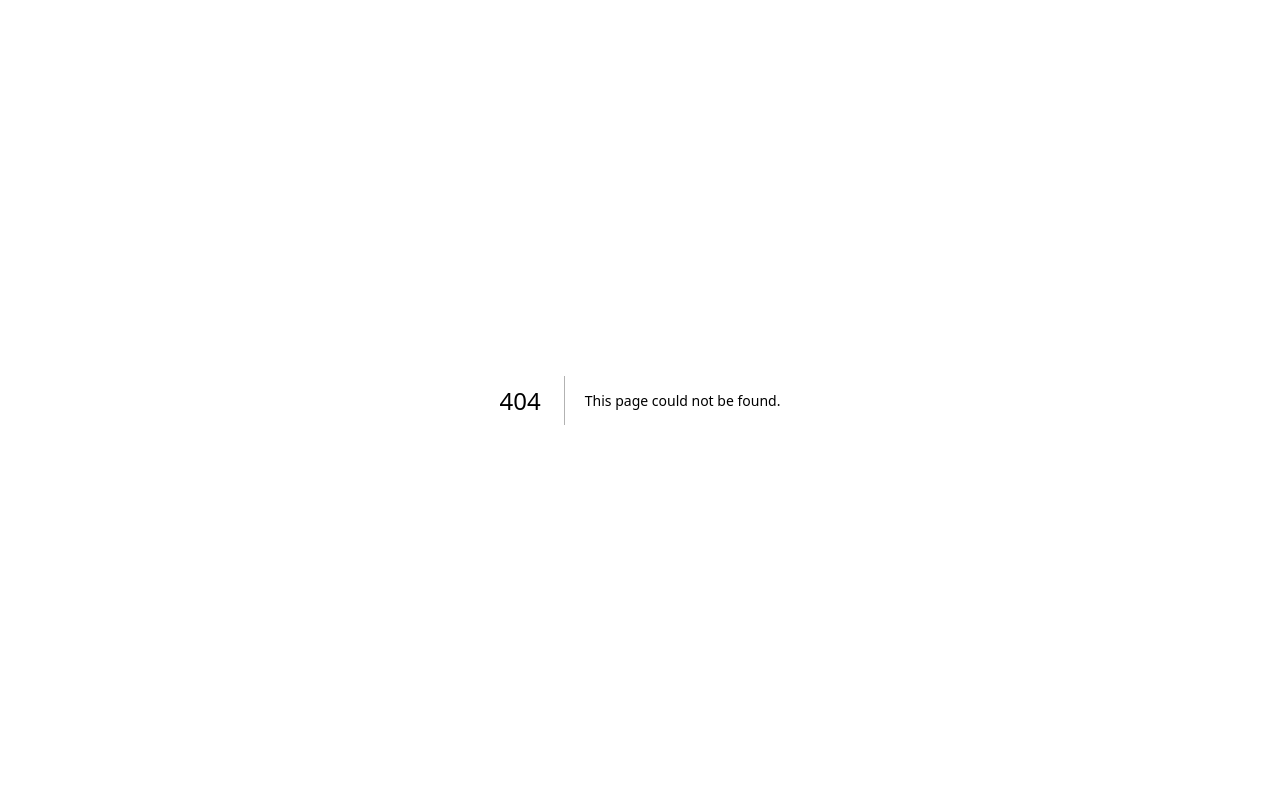
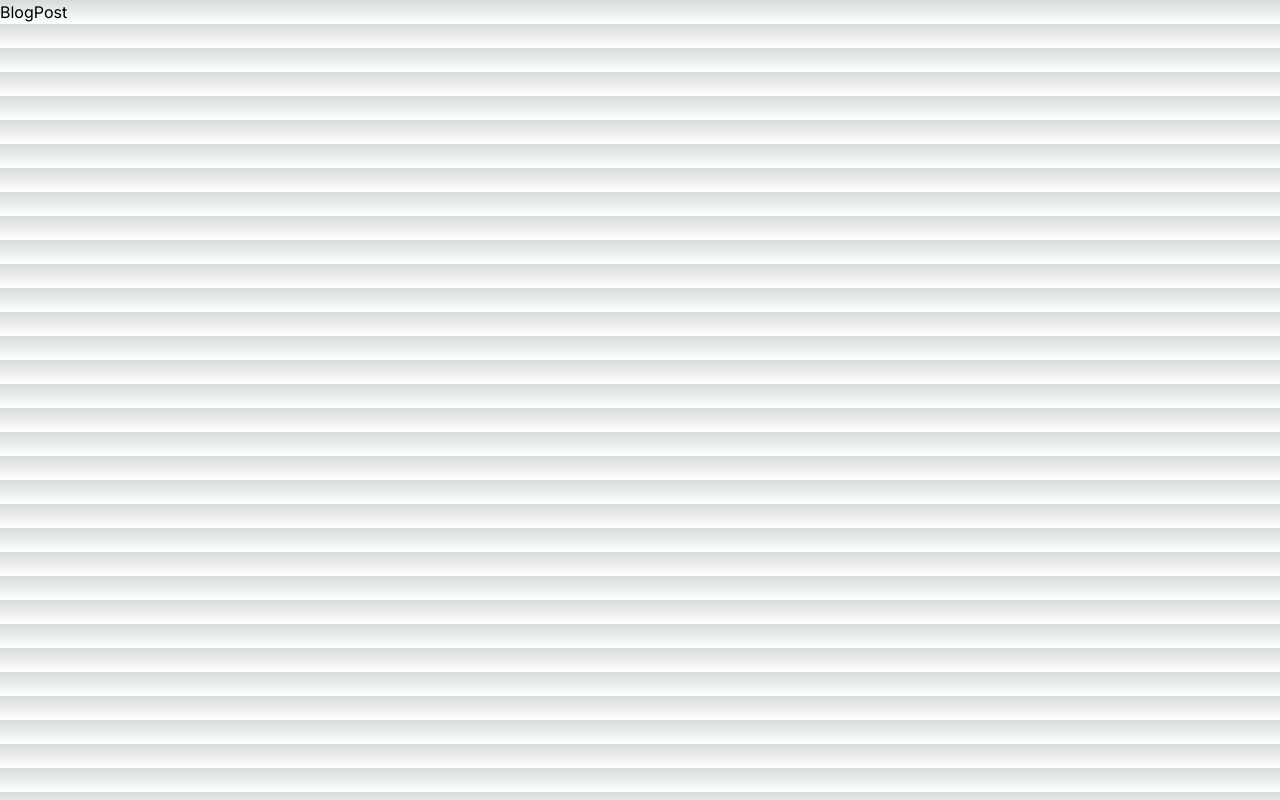
Before and after one commit to mikewood17/Mikes-Blog, a Next.js app: page /blog/1 in a window 1280 px wide. Before the commit this address had no page. Built offline with nearby package versions, Linux system fonts and the light colour scheme.

Commit message:
initial commit

```diff
--- /dev/null
+++ b/src/app/about/page.tsx
@@ -0,0 +1,7 @@
+import React from 'react'
+
+export default function AboutPage() {
+  return (
+    <div>About</div>
+  )
+}
--- /dev/null
+++ b/src/app/blog/[slug]/page.tsx
@@ -0,0 +1,7 @@
+import React from 'react'
+
+export default function BlogPost() {
+  return (
+    <div>BlogPost</div>
+  )
+}
--- /dev/null
+++ b/src/app/blog/page.tsx
@@ -0,0 +1,7 @@
+import React from 'react'
+
+export default function BlogListPage() {
+  return (
+    <div>page</div>
+  )
+}
```
